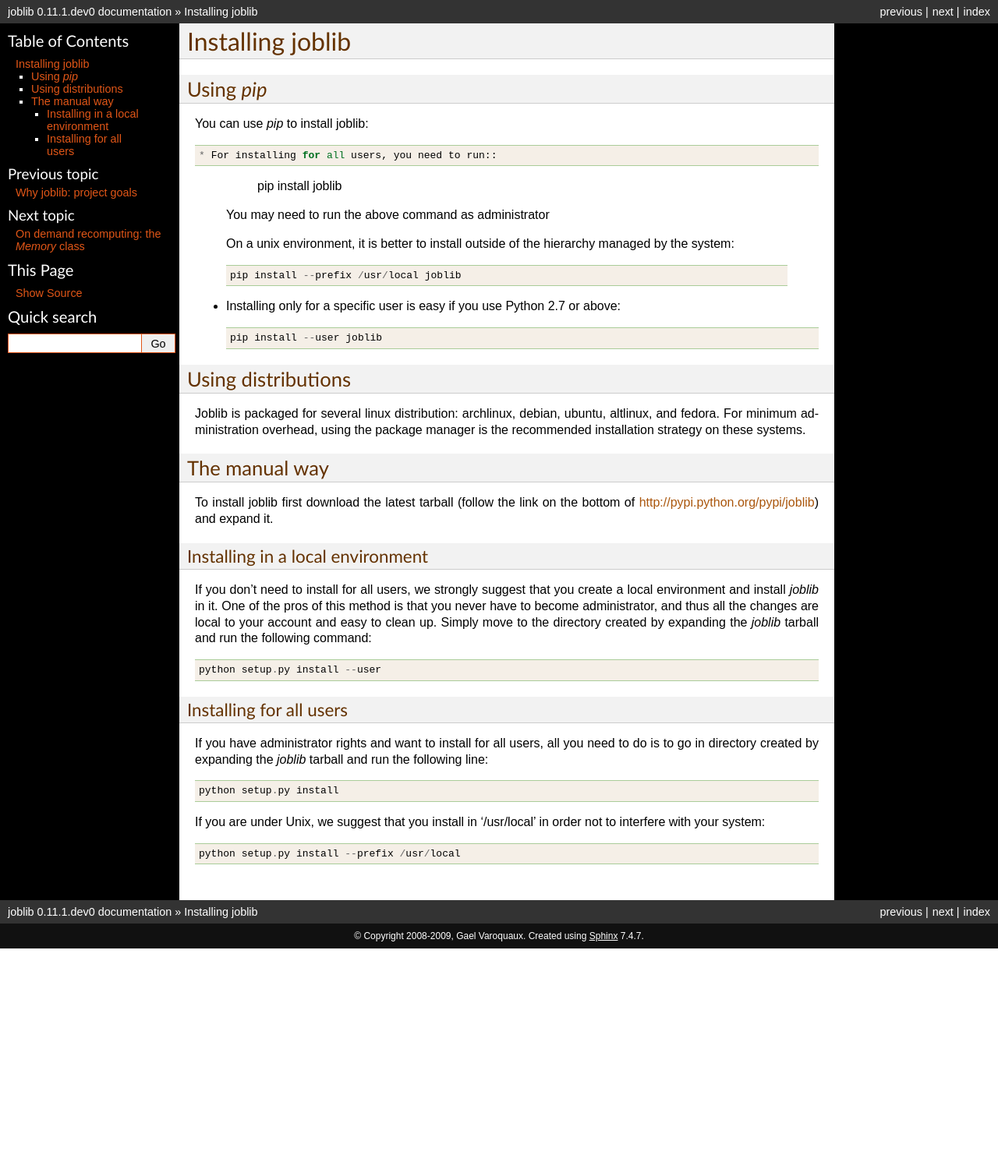
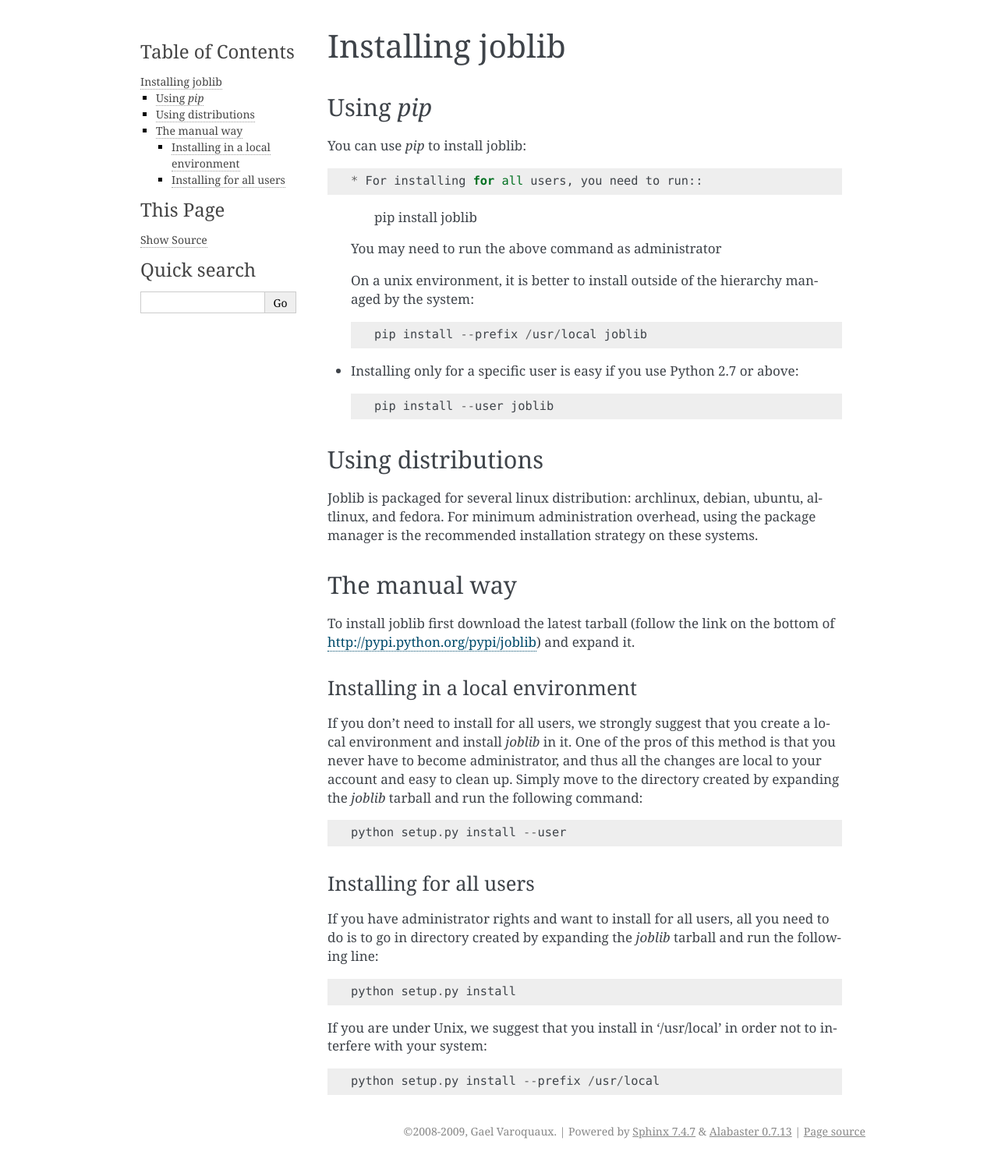
Before and after one commit to joblib/joblib, a Sphinx documentation site: the page built from doc/installing.rst, in a window 1280 px wide. Shown: the whole page at 78% size. Built offline with Sphinx 7.4.7, drawn with Linux system fonts in a browser that asks for light colours; formulas are drawn with MathJax 3; pages that are not in the unit, such as notebooks, are missing from menus; before the commit the page ends 1217 px from its top, so only the background shows below that.

Commit message:
Change sphinx theme

```diff
--- a/doc/conf.py
+++ b/doc/conf.py
@@ -219,25 +219,17 @@ latex_documents = [
 # If false, no module index is generated.
 #latex_use_modindex = True
 
-html_theme = 'classic'
+html_theme = 'alabaster'
 
 html_theme_options = {
-#    "bgcolor": "#fff",
-#    "footertextcolor": "#666",
-    "relbarbgcolor": "#333",
-#    "relbarlinkcolor": "#445481",
-#    "relbartextcolor": "#445481",
-    "sidebarlinkcolor": "#e15617",
-    "sidebarbgcolor": "#000",
+#    "relbarbgcolor": "#333",
+#    "sidebarlinkcolor": "#e15617",
+#    "sidebarbgcolor": "#000",
 #    "sidebartextcolor": "#333",
-    "footerbgcolor": "#111",
-    "linkcolor": "#aa560c",
-#    "bodyfont": '"Lucida Grande",Verdana,Lucida,Helvetica,Arial,sans-serif',
-#    "headfont": "georgia, 'bitstream vera sans serif', 'lucida grande',
-#                       helvetica, verdana, sans-serif",
-#    "headbgcolor": "#F5F5F5",
-    "headtextcolor": "#643200",
-    "codebgcolor": "#f5efe7",
+#    "footerbgcolor": "#111",
+#    "linkcolor": "#aa560c",
+#    "headtextcolor": "#643200",
+#    "codebgcolor": "#f5efe7",
 }
 
 
```
